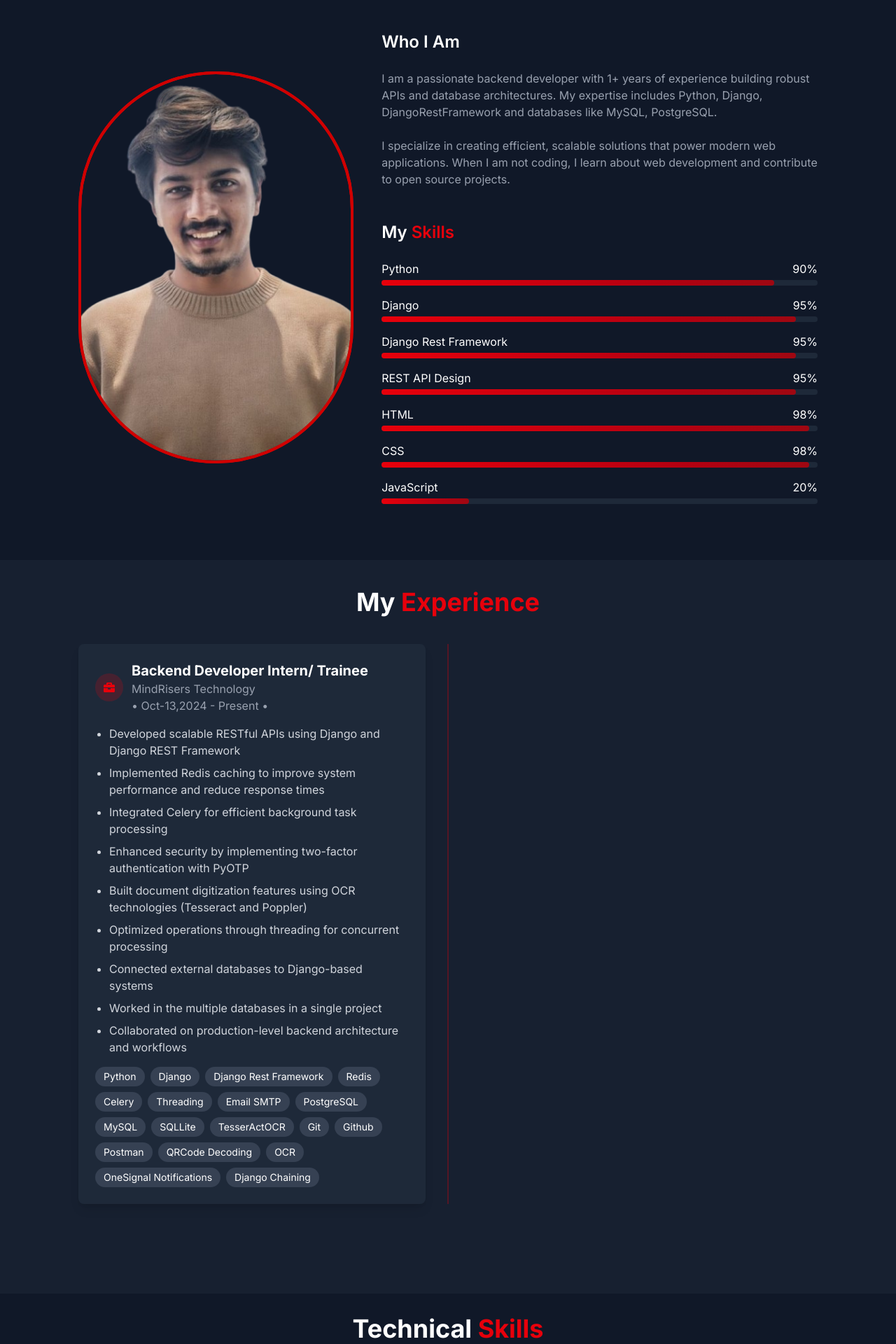
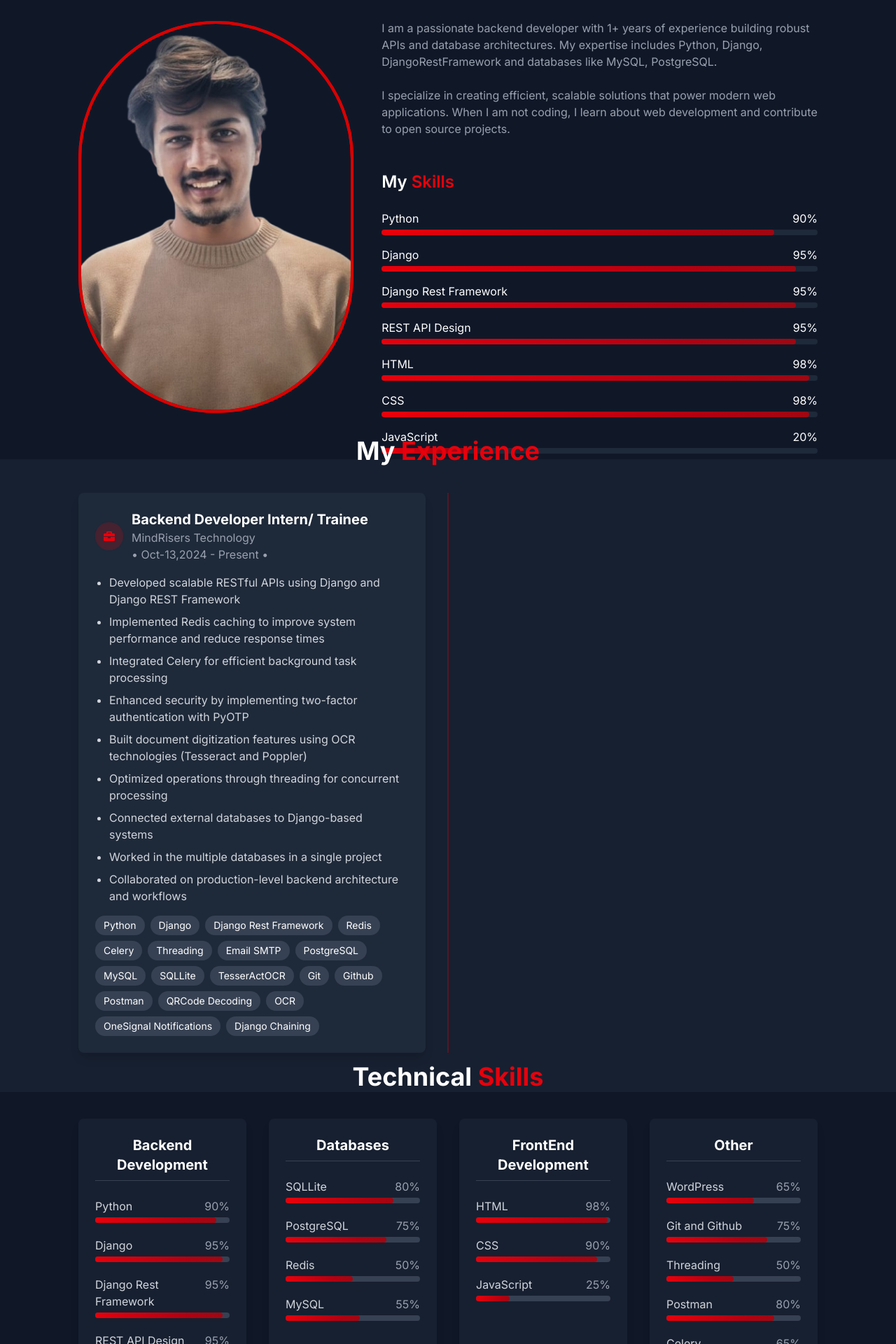
Before and after one commit to UjjwalN15/codeujjwal, a Next.js app: page / in a window 1280 px wide. Shown: the part 880-2800 px from the top of the page at 70% size. Built offline with nearby package versions, Linux system fonts and the light colour scheme.

Commit message:
Code Updated

```diff
--- a/src/app/page.tsx
+++ b/src/app/page.tsx
@@ -123,22 +123,22 @@ export default function Home() {
       </section>
 
       {/* About Section */}
-      <section id="about" className="py-20 px-4 md:px-8">
+      <section id="about" className="py-2 px-4 md:px-8">
         <About />
       </section>
 
       {/* Experience Section */}
-      <section id="experience" className="py-20 px-4 md:px-8 bg-gray-800/50">
+      <section id="experience" className="py-2 px-4 md:px-8 bg-gray-800/50">
         <Experience />
       </section>
 
       {/* Skills Section */}
-      <section id="skills" className="py-20 px-4 md:px-8">
+      <section id="skills" className="py-2 px-4 md:px-8">
         <Skills />
       </section>
 
       {/* Projects Section */}
-      <section id="projects" className="py-20 px-4 md:px-8 bg-gray-800/50">
+      <section id="projects" className="py-2 px-4 md:px-8 bg-gray-800/50">
         <div className="max-w-7xl mx-auto">
           <h2 className="text-3xl md:text-4xl font-bold mb-12 text-center">
             My <span className="text-red-600">Projects</span>
@@ -148,7 +148,7 @@ export default function Home() {
       </section>
 
       {/* Contact Section */}
-      <section id="contact" className="py-20 px-4 md:px-8">
+      <section id="contact" className="py-2 px-4 md:px-8">
         <Contact />
       </section>
     </main>
--- a/src/components/sections/Hero.tsx
+++ b/src/components/sections/Hero.tsx
@@ -219,7 +219,7 @@ export default function Hero() {
         transition={{ duration: 0.5 }}
         className="md:w-1/2 flex justify-center"
       >
-        <div className="relative w-80 h-[140px] mt-[300px] md:w-96 md:h-full md:ml-50 md:mt-[-50px] ">
+        <div className="relative w-80 h-140 mt-[300px] md:w-96 md:h-full md:ml-50 md:mt-[-50px] ">
           <motion.div
             className="absolute inset-0 bg-red-600 rounded-t-full blur-sm opacity-5"
             animate={{
```
